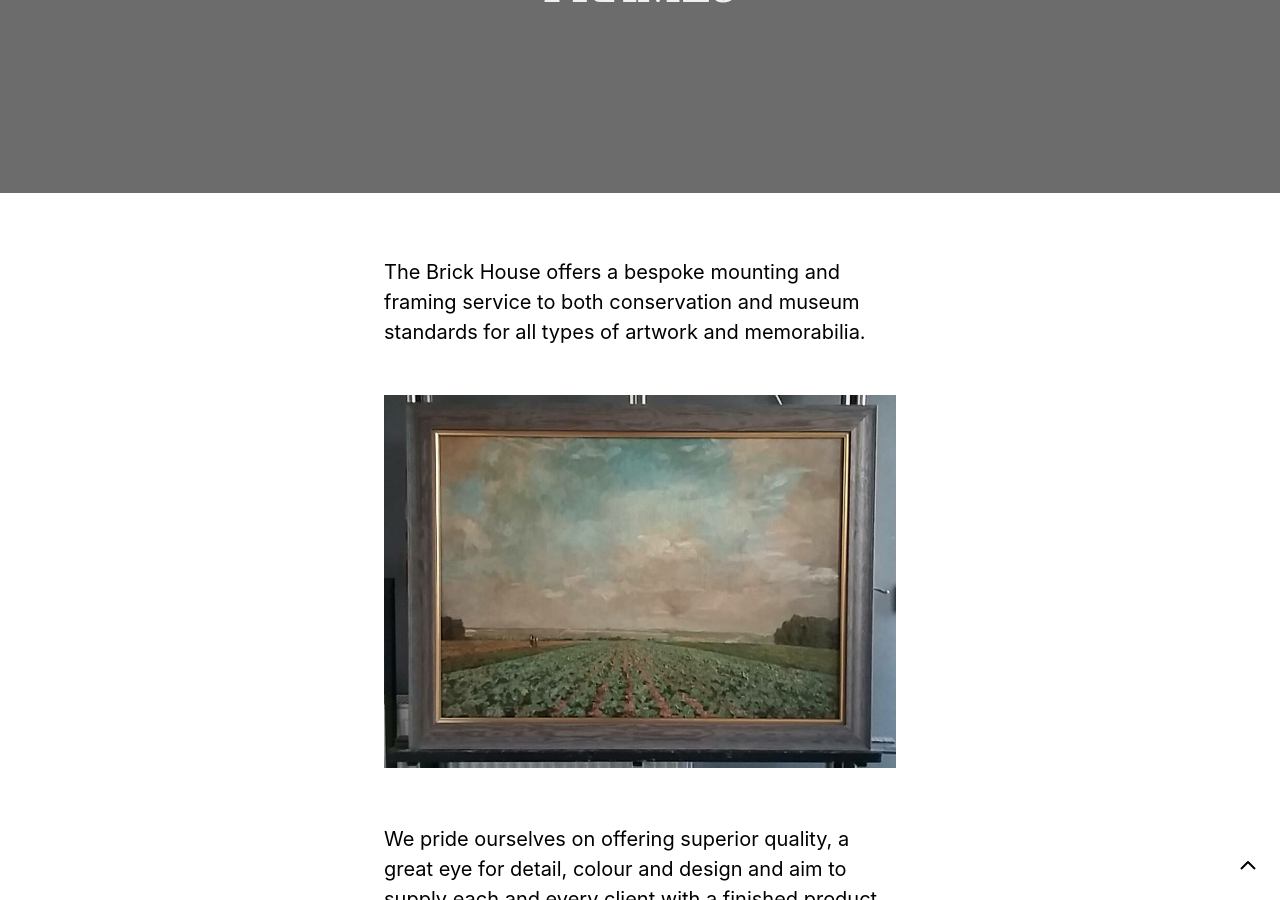
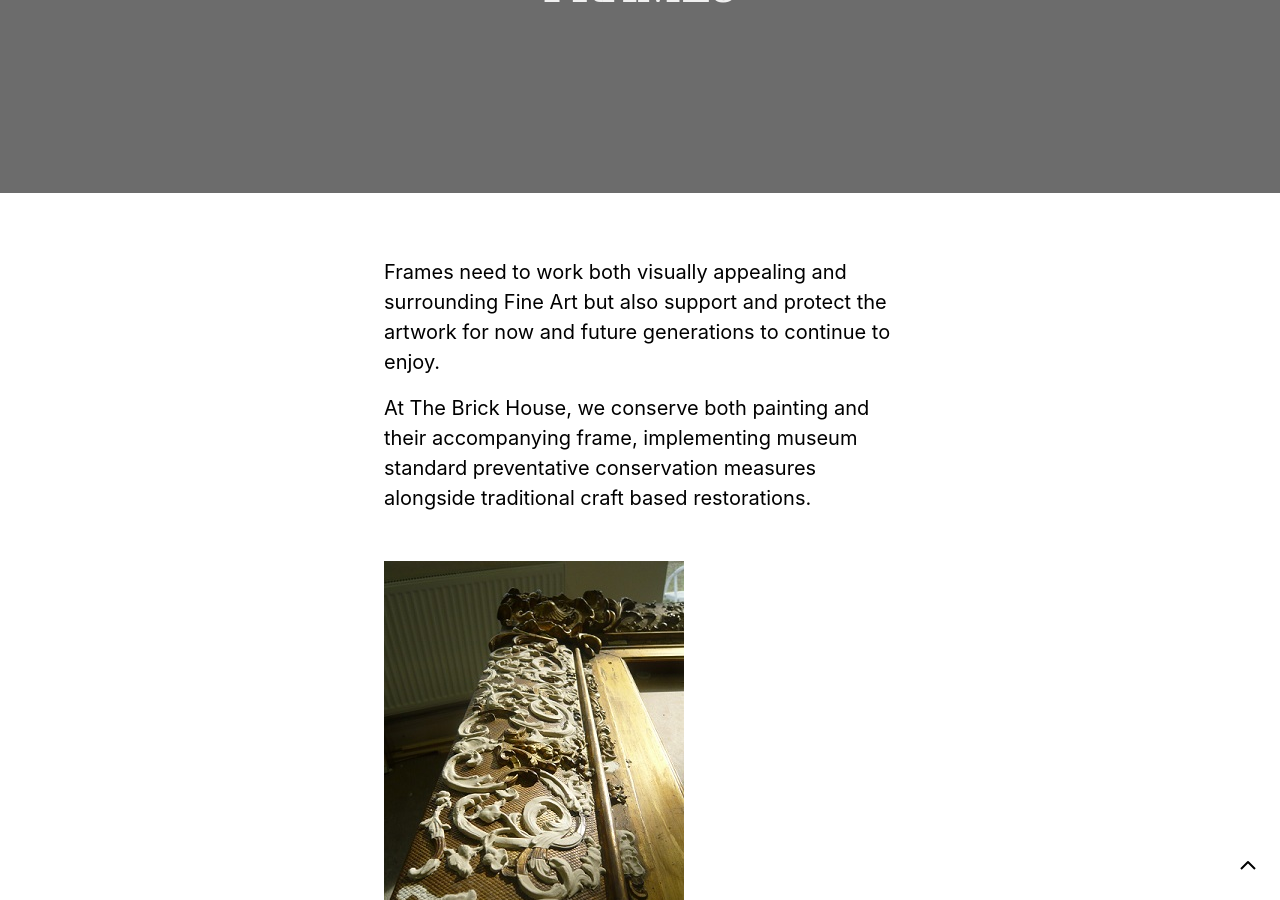
Before and after one commit to wearethoughtfox/brickhouse, a Jekyll site: the page built from _services/mounting-framing.md, in a window 1280 px wide and 900 px high, scrolled down 357 px. Built offline with Jekyll 4.4.1, drawn with Linux system fonts in a browser that asks for light colours; a script that is not in the unit is left out; some of the changed text lies outside the part shown.

Commit message:
Update Services “mounting-framing”

```diff
--- a/_services/mounting-framing.md
+++ b/_services/mounting-framing.md
@@ -1,22 +1,34 @@
 ---
-excerpt: Bespoke mounting and framing service to both conservation and museum standards
+excerpt: Conservation cleaning and restoration of frames including wood carving,
+  traditional gesso, compo and gilding.
 wordpress_id: 370
 layout: service
 author: april
-slug: mounting-framing
+slug: consolidation of gilded frame
 date: 2016-09-29 12:32:52+00:00
 comments: false
 title: Frames
 link: http://www.brickhouseconservation.co.uk/mounting-framing/
 image: /images/2-frames-6-4.JPG
 ---
+Frames need to work both visually appealing and surrounding Fine Art but also support and protect the artwork for now and future generations to continue to enjoy.
 
-The Brick House offers a bespoke mounting and framing service to both conservation and museum standards for all types of artwork and memorabilia.
+At The Brick House, we conserve both painting and their accompanying frame, implementing museum standard preventative conservation measures alongside traditional craft based restorations.
 
-![Landscape painting]({{ site.baseurl }}/images/IMG_3951.jpg)
+![Composite restoration](/images/frameconsWinchC2.jpg "Frame Conservation")
 
-We pride ourselves on offering superior quality, a great eye for detail, colour and design and aim to supply each and every client with a finished product which will exceed their expectations.  We make sure to source the best materials that conform to the Fine Art Trade Guild standards for conservation and museum level framing in order to not only enhance the contents but to protect and preserve it for the future.
+Consolidation and repair to damaged frames
 
-![Landscape painting]({{ site.baseurl }}/images/Brendan-O-Hara-1.jpg)
+Wood carving
 
-Whether you after mounting an artwork on paper, framing a single painting or preparing an entire collection for an exhibition, we would be delighted to discuss your needs and come up with the most appropriate and visually pleasing solution you will be excited about getting up the walls!
+Traditional composite or plaster filling of missing decoration
+
+Cleaning oil and water gilded surfaces
+
+Gesso and gilding
+
+Museum standard glazing and framing for single works or collection
+
+Conservation Mounting for Fine Art on Paper
+
+Preventative conservation measures and preparations for exhibitions and travel
```
